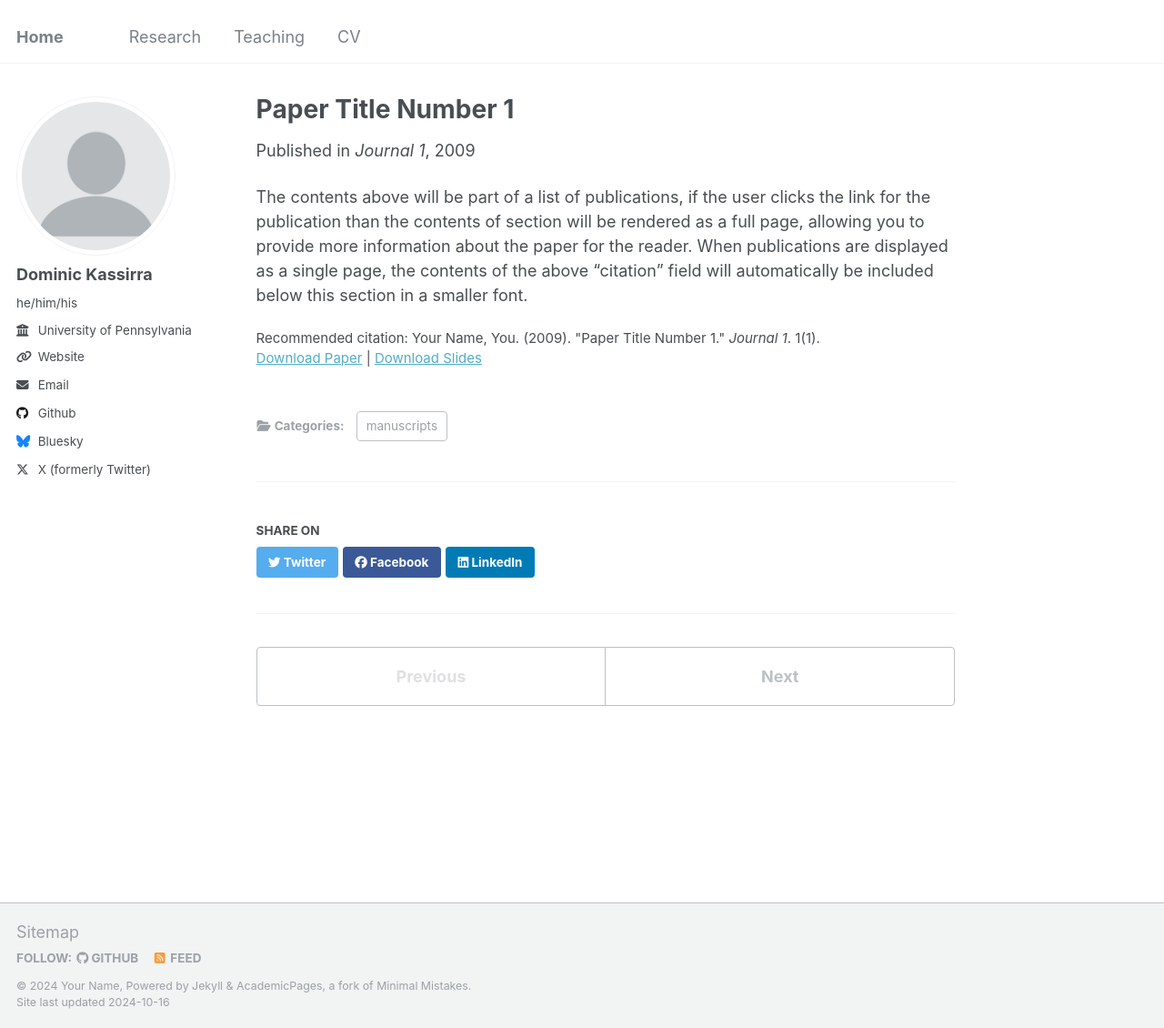
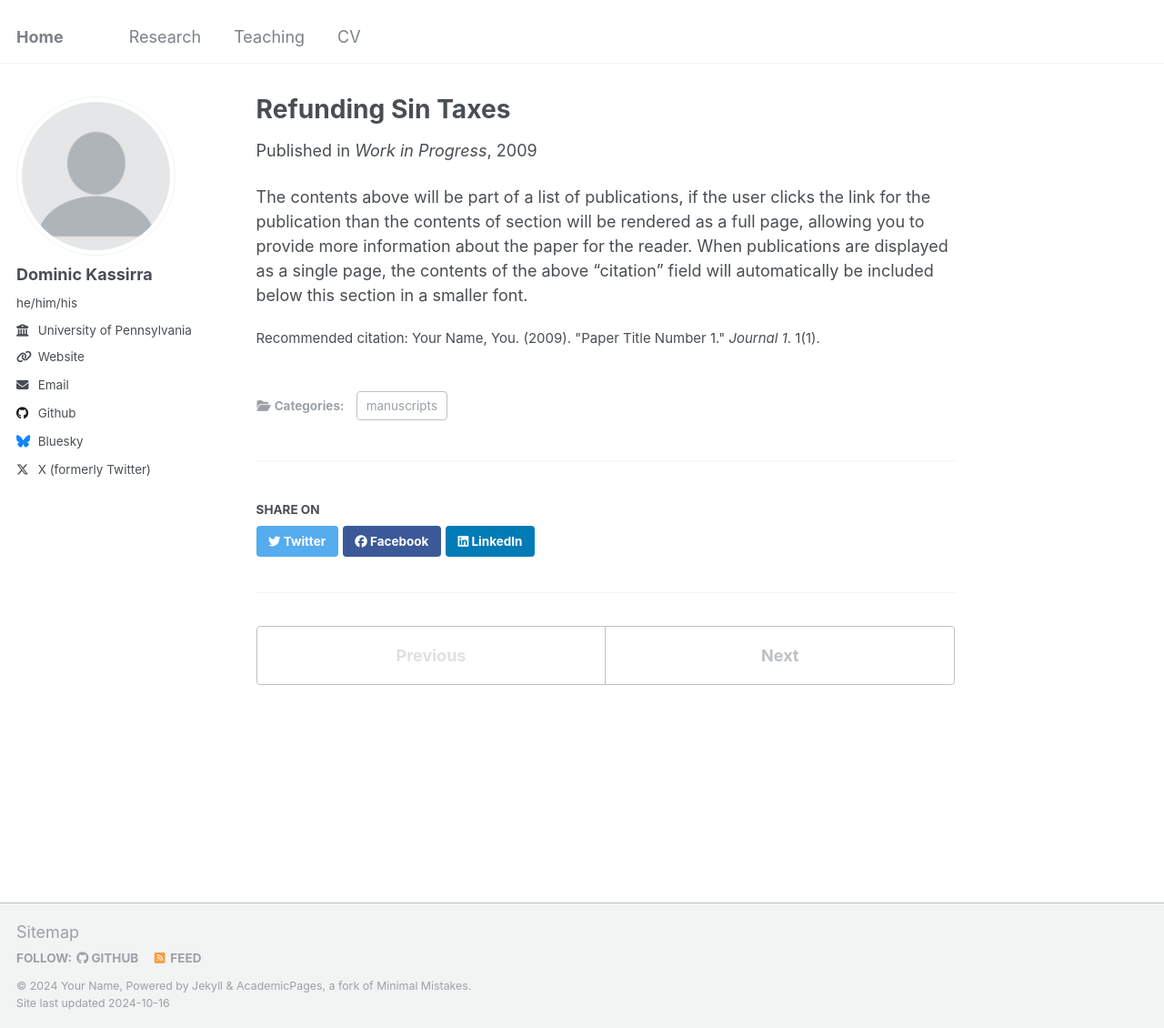
Before and after one commit to dominickassirra/dominickassirra.github.io, a Jekyll site: the page built from _publications/2009-10-01-paper-title-number-1.md, in a window 1280 px wide and 1130 px high. Shown: the whole window at 91% size. Built offline with Jekyll 4.4.1, drawn with Linux system fonts in a browser that asks for light colours.

Commit message:
Update 2009-10-01-paper-title-number-1.md

```diff
--- a/_publications/2009-10-01-paper-title-number-1.md
+++ b/_publications/2009-10-01-paper-title-number-1.md
@@ -1,13 +1,13 @@
 ---
-title: "Paper Title Number 1"
+title: "Refunding Sin Taxes"
 collection: publications
 category: manuscripts
 permalink: /publication/2009-10-01-paper-title-number-1
-excerpt: 'This paper is about the number 1. The number 2 is left for future work.'
+excerpt: 'This project explores how targeting and redistribution can be improved by (partially) refunding sin taxes.'
 date: 2009-10-01
-venue: 'Journal 1'
-slidesurl: 'http://academicpages.github.io/files/slides1.pdf'
-paperurl: 'http://academicpages.github.io/files/paper1.pdf'
+venue: 'Work in Progress'
+slidesurl: #'http://academicpages.github.io/files/slides1.pdf'
+paperurl: #'http://academicpages.github.io/files/paper1.pdf'
 citation: 'Your Name, You. (2009). &quot;Paper Title Number 1.&quot; <i>Journal 1</i>. 1(1).'
 ---
 
```
